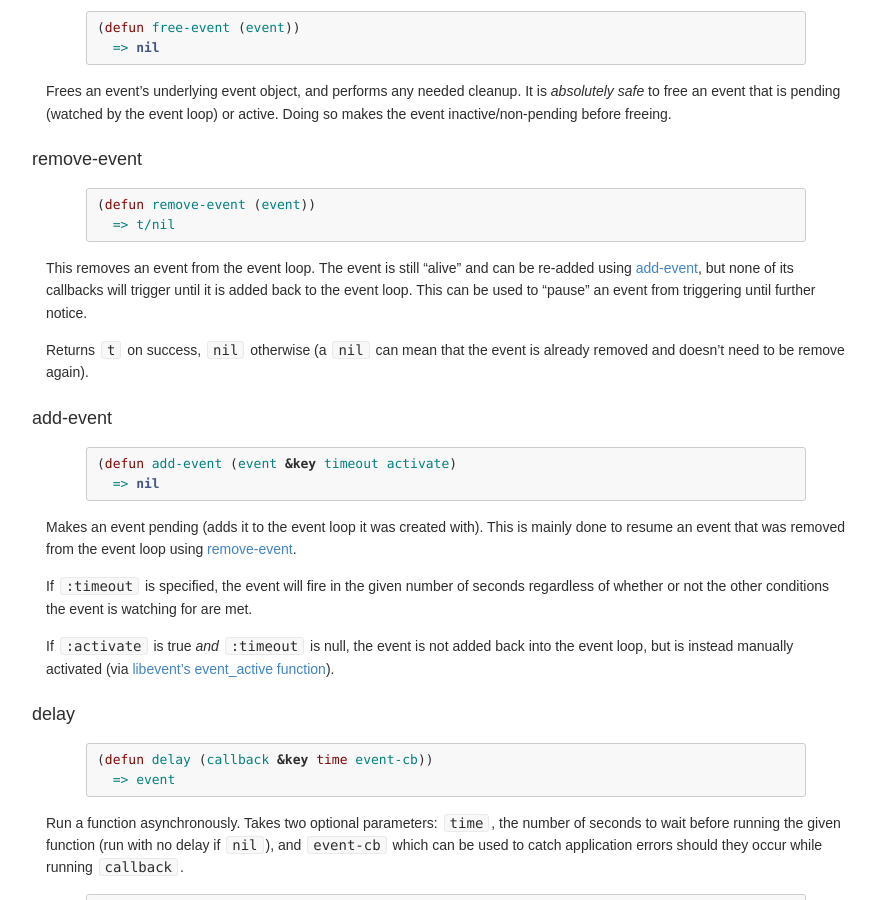
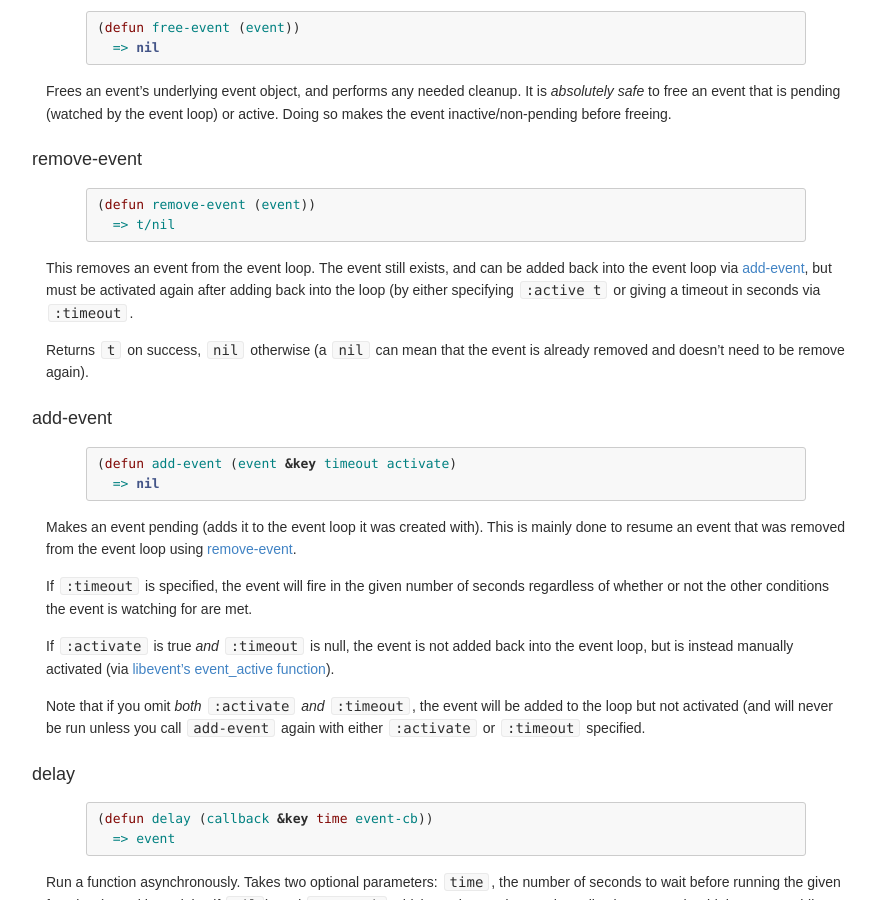
Before and after one commit to orthecreedence/cl-async, a Jekyll site: the page built from events.md, in a window 1280 px wide and 900 px high, scrolled down 754 px. Shown: the whole window, without its empty margins (194-1070 px from the left). Built offline with Jekyll 4.4.1, drawn with Linux system fonts in a browser that asks for light colours; Markdown is read by kramdown in place of the engine named in the settings.

Commit message:
adding notes on remove-event/add-event

```diff
--- a/events.md
+++ b/events.md
@@ -57,10 +57,10 @@ or active. Doing so makes the event inactive/non-pending before freeing.
   => t/nil
 {% endhighlight %}
 
-This removes an event from the event loop. The event is still "alive" and can be
-re-added using [add-event](#add-event), but none of its callbacks will trigger
-until it is added back to the event loop. This can be used to "pause" an event
-from triggering until further notice.
+This removes an event from the event loop. The event still exists, and can be
+added back into the event loop via [add-event](#add-event), but must be
+activated again after adding back into the loop (by either specifying
+`:active t` or giving a timeout in seconds via `:timeout`.
 
 Returns `t` on success, `nil` otherwise (a `nil` can mean that the event is
 already removed and doesn't need to be remove again).
@@ -83,6 +83,10 @@ met.
 If `:activate` is true *and* `:timeout` is null, the event is not added back
 into the event loop, but is instead manually activated (via [libevent's
 event\_active function](http://www.wangafu.net/~nickm/libevent-book/Ref4_event.html#_manually_activating_an_event)).
+
+Note that if you omit *both* `:activate` *and* `:timeout`, the event will be
+added to the loop but not activated (and will never be run unless you call
+`add-event` again with either `:activate` or `:timeout` specified.
 
 <a id="delay"></a>
 ### delay
```
